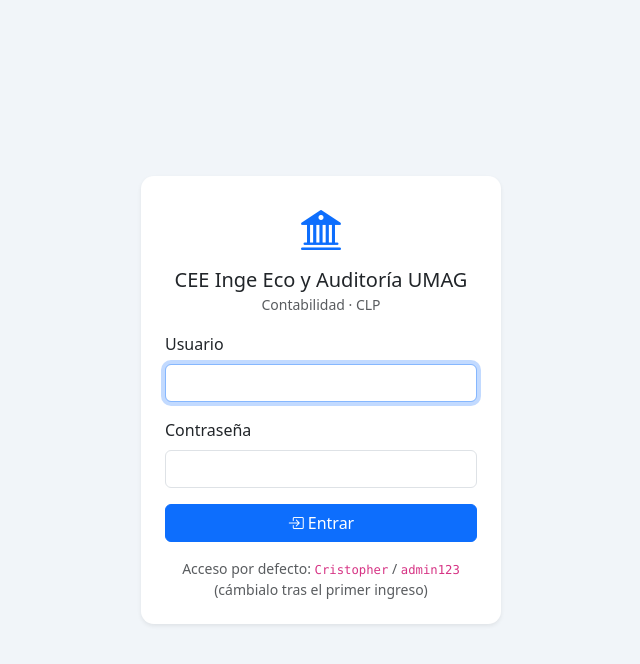
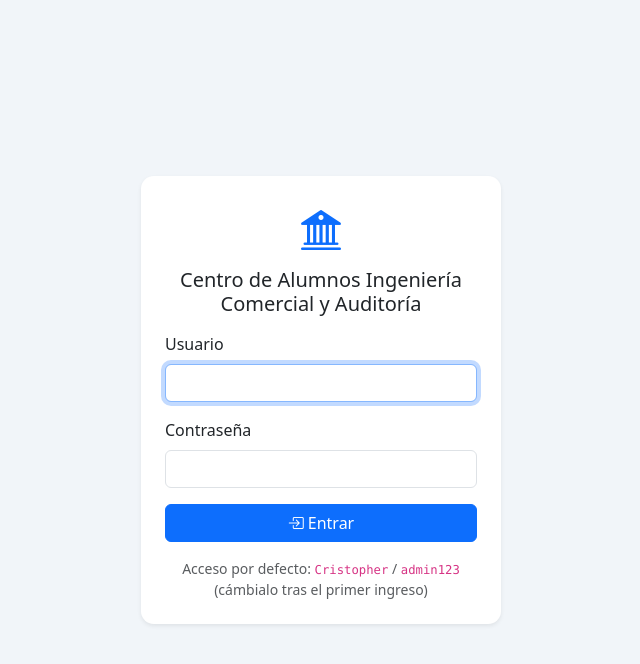
Before and after one commit to cgalpara-creator/ceeingecoyauditoriaumag, a Flask app: page /login in a window 1280 px wide. Shown: the top 664 px of the page, without its empty margins (319-959 px from the left). Run offline with Flask 3, Linux system fonts and the light colour scheme; some libraries are stand-ins or nearby versions.

Commit message:
Marca: título 'Centro de Alumnos Ingeniería Comercial y Auditoría' y quita subtítulo 'Contabilidad · CLP'
Co-Authored-By: Claude Opus 4.8 <noreply@anthropic.com>

```diff
--- a/app.py
+++ b/app.py
@@ -32,7 +32,7 @@ import database as db
 # Datos de la organización (monoempresa).
 # Para cambiar el nombre visible en toda la app, edita "nombre" aquí.
 EMPRESA = {
-    "nombre": "CEE Inge Eco y Auditoría UMAG",
+    "nombre": "Centro de Alumnos Ingeniería Comercial y Auditoría",
     "moneda": "CLP",
 }
 
--- a/templates/base.html
+++ b/templates/base.html
@@ -40,7 +40,6 @@
         <i class="bi bi-bank2 fs-3"></i>
         <div>
           <div class="fw-bold small">{{ empresa.nombre }}</div>
-          <small class="text-white-50">Contabilidad · {{ empresa.moneda }}</small>
         </div>
       </div>
 
--- a/templates/login.html
+++ b/templates/login.html
@@ -14,7 +14,6 @@
       <div class="text-center mb-3">
         <i class="bi bi-bank2 fs-1 text-primary"></i>
         <h5 class="mt-2 mb-0">{{ empresa.nombre }}</h5>
-        <small class="text-muted">Contabilidad · {{ empresa.moneda }}</small>
       </div>
 
       {% with mensajes = get_flashed_messages(with_categories=true) %}
```
